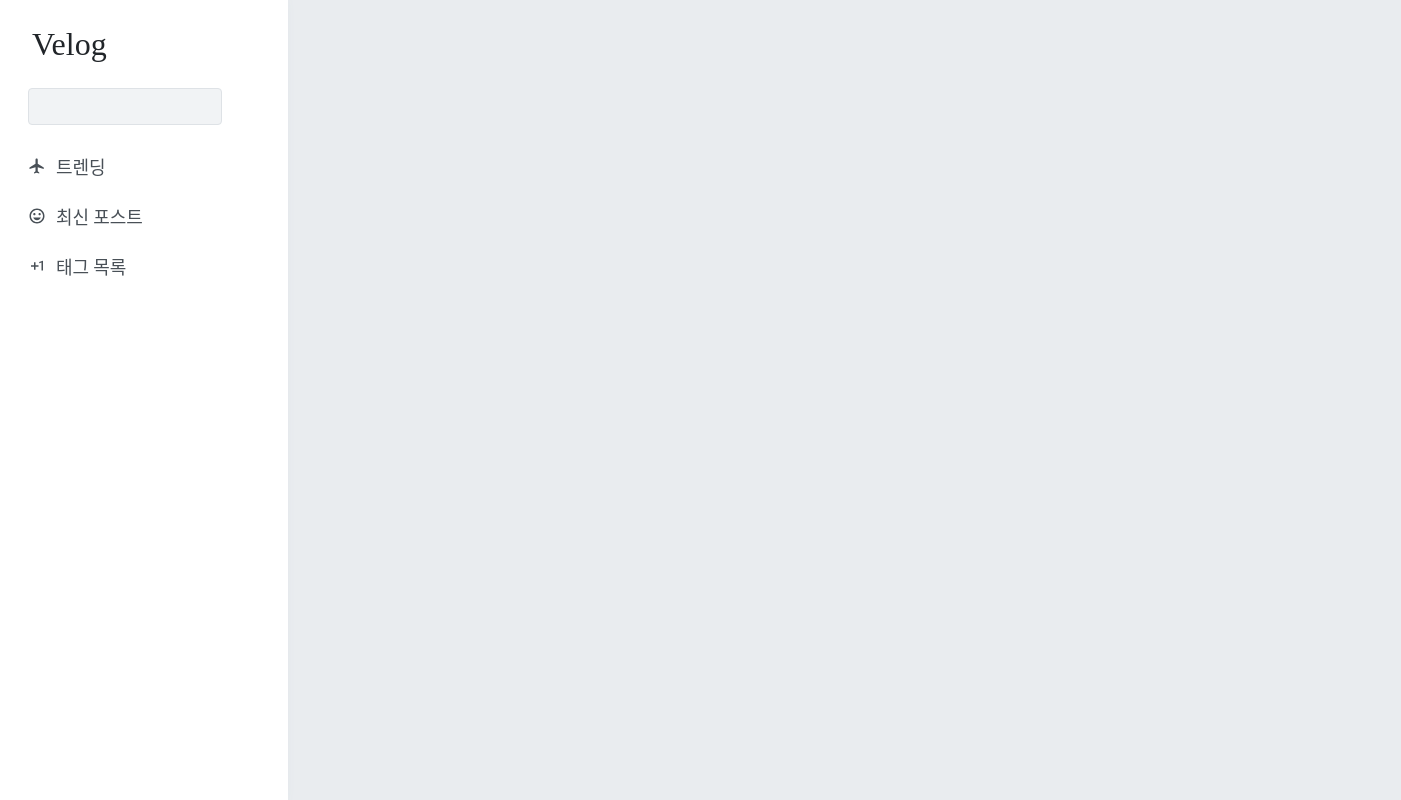
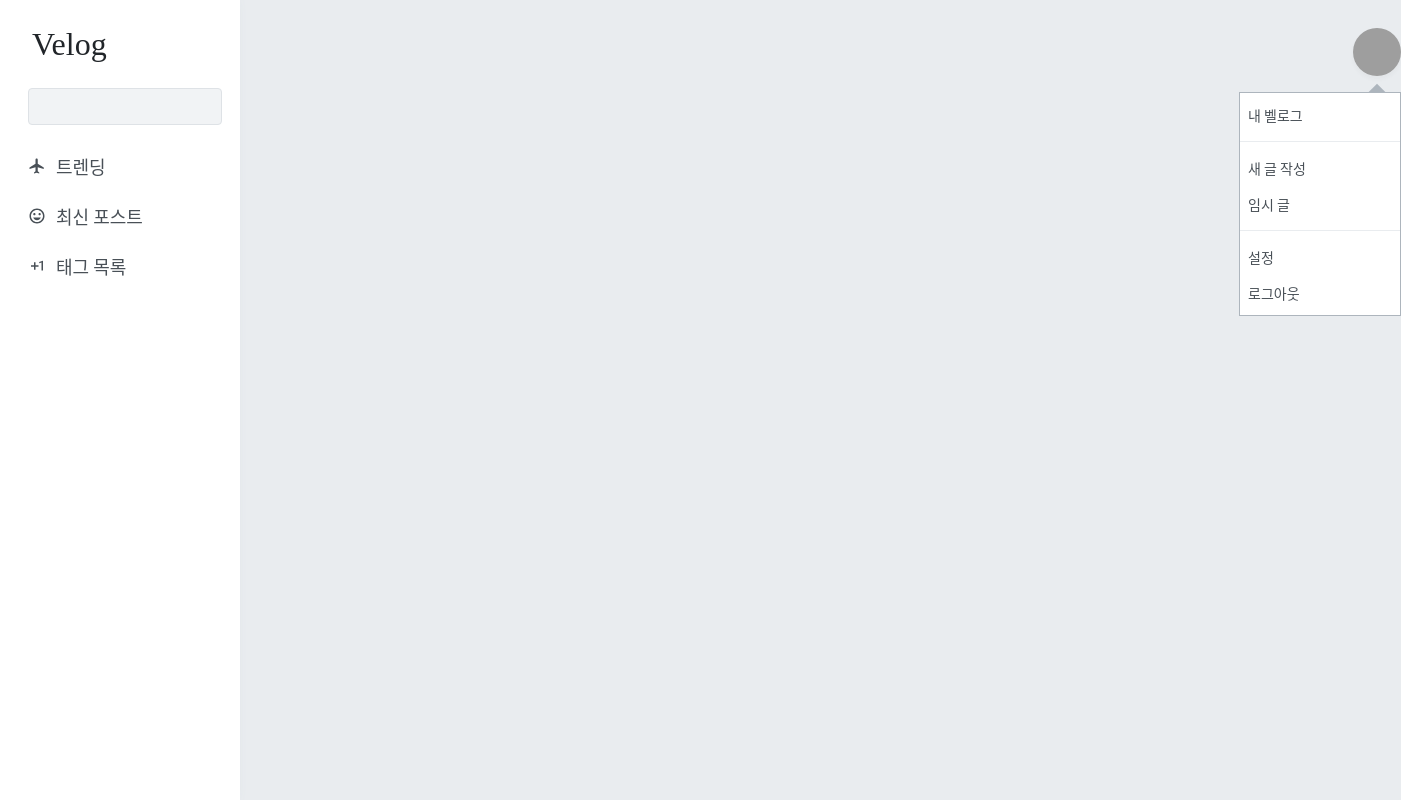
Before and after one commit to SunkyeongLee/Velog, a React (Create React App) app: page / in a window 1280 px wide. Shown: the whole page, 1401 px wide, since content can reach past the window. Built offline with nearby package versions, Linux system fonts and the light colour scheme; grey boxes are pictures that could not be loaded.

Commit message:
implemented user menu drop

```diff
--- a/src/App.js
+++ b/src/App.js
@@ -2,6 +2,7 @@
 import { createGlobalStyle } from 'styled-components';
 import VelogLeft from './components/VelogLeft';
 import VelogLeftItem from './components/VelogLeftItem';
+import VelogMainHeader from './components/VelogMainHeader';
 
 const GlobalStyle = createGlobalStyle`
 body{
@@ -24,6 +25,9 @@
     <VelogLeft>
       <VelogLeftItem />
     </VelogLeft>
+    <VelogMainHeader>
+
+    </VelogMainHeader>
     </>
   );
 }
--- a/src/components/VelogLeft.js
+++ b/src/components/VelogLeft.js
@@ -8,7 +8,7 @@
     -ms-flex-direction: column;
     flex-direction: column;
     position: fixed;
-    width: 18rem;
+    width: 15rem;
     background: #fff;
     height: 100%;
     top: 0;
--- /dev/null
+++ b/src/components/VelogMainHeader.js
@@ -0,0 +1,135 @@
+import React from 'react';
+import styled from 'styled-components';
+
+
+const MainHeaderBlock = styled.div`
+    padding: 1.75rem;
+    display: -ms-flexbox;
+    display: flex;
+    -ms-flex-align: center;
+    align-items: center;
+    -webkit-box-sizing: inherit;
+    box-sizing: inherit;
+`;
+
+const RightArea = styled.div`
+    position: relative;
+    left: 1325px;
+    display: -ms-flexbox;
+    display: flex;
+    -ms-flex-align: center;
+    align-items: left;
+`;
+
+const UserMenuWrapper = styled.div`
+    position: relative;
+    z-index: 10;
+`;
+
+const UserMenu = styled.div`
+    padding-top: .25rem;
+    padding-bottom: .25rem;
+    z-index: 1;
+    position: relative;
+    font-size: .875rem;
+    background: #fff;
+    min-width: 10rem;
+    border: 1px solid #adb5bd;
+`;
+
+const UserMenuPositioner = styled.div`
+    position: absolute;
+    right: 0;
+    top: 4rem;
+`;
+
+
+const Triangle = styled.div`
+    position: absolute;
+    width: 1rem;
+    height: 1rem;
+    background: #adb5bd;
+    -webkit-transform: rotate(45deg);
+    -ms-transform: rotate(45deg);
+    transform: rotate(45deg);
+    right: 16px;
+    z-index: 0;
+    top: -5px;
+`;
+
+const UserMenuItem = styled.div`
+    padding: .5rem;
+    font-size: .875rem;
+    font-weight: 500;
+    cursor: pointer;
+    color: #495057;
+    display: block;
+
+    a {
+        text-decoration: none;
+        color: inherit;
+    }
+`;
+
+const Separator = styled.div`
+    width: 100%;
+    height: 1px;
+    background: #e9ecef;
+    margin-top: .5rem;
+    margin-bottom: .5rem;
+}
+`;
+
+
+const UserButton = styled.div`
+
+    .thumbnail {
+        display: block;
+        width: 3rem;
+        height: 3rem;
+        border-radius: 50%;
+        -o-object-fit: cover;
+        object-fit: cover;
+        -webkit-box-shadow: 0 3px 6px rgba(0,0,0,.016), 0 3px 6px rgba(0,0,0,.023);
+        box-shadow: 0 3px 6px rgba(0,0,0,.016), 0 3px 6px rgba(0,0,0,.023);
+        -webkit-transition: all .15s ease-in;
+        -o-transition: all .15s ease-in;
+        transition: all .15s ease-in;
+        cursor: pointer;
+        &:hover {
+            ${UserMenuWrapper} {
+                opacity: 1;
+            }
+    }
+
+`;
+
+function VelogMainHeader() {
+    return (
+        <MainHeaderBlock>
+            <RightArea>
+                <UserButton>
+                    <div class="img">
+                        <img src="https://upload.wikimedia.org/wikipedia/ko/b/ba/안녕_자두야_최자두.jpg" className="thumbnail" alt="thumbnail" />
+                    </div>
+                </UserButton>
+                <UserMenuWrapper>
+                    <UserMenuPositioner>
+                        <Triangle />
+                            <UserMenu>
+                                <UserMenuItem><a>내 벨로그</a></UserMenuItem>
+                                <Separator />
+                                <UserMenuItem><a>새 글 작성</a></UserMenuItem>
+                                <UserMenuItem><a>임시 글</a></UserMenuItem>
+                                <Separator />
+                                <UserMenuItem><a>설정</a></UserMenuItem>
+                                <UserMenuItem><a>로그아웃</a></UserMenuItem>
+                            </UserMenu>
+                    </UserMenuPositioner>
+                </UserMenuWrapper>
+            </RightArea>
+        </MainHeaderBlock>
+    );
+}
+
+export default VelogMainHeader;
```
